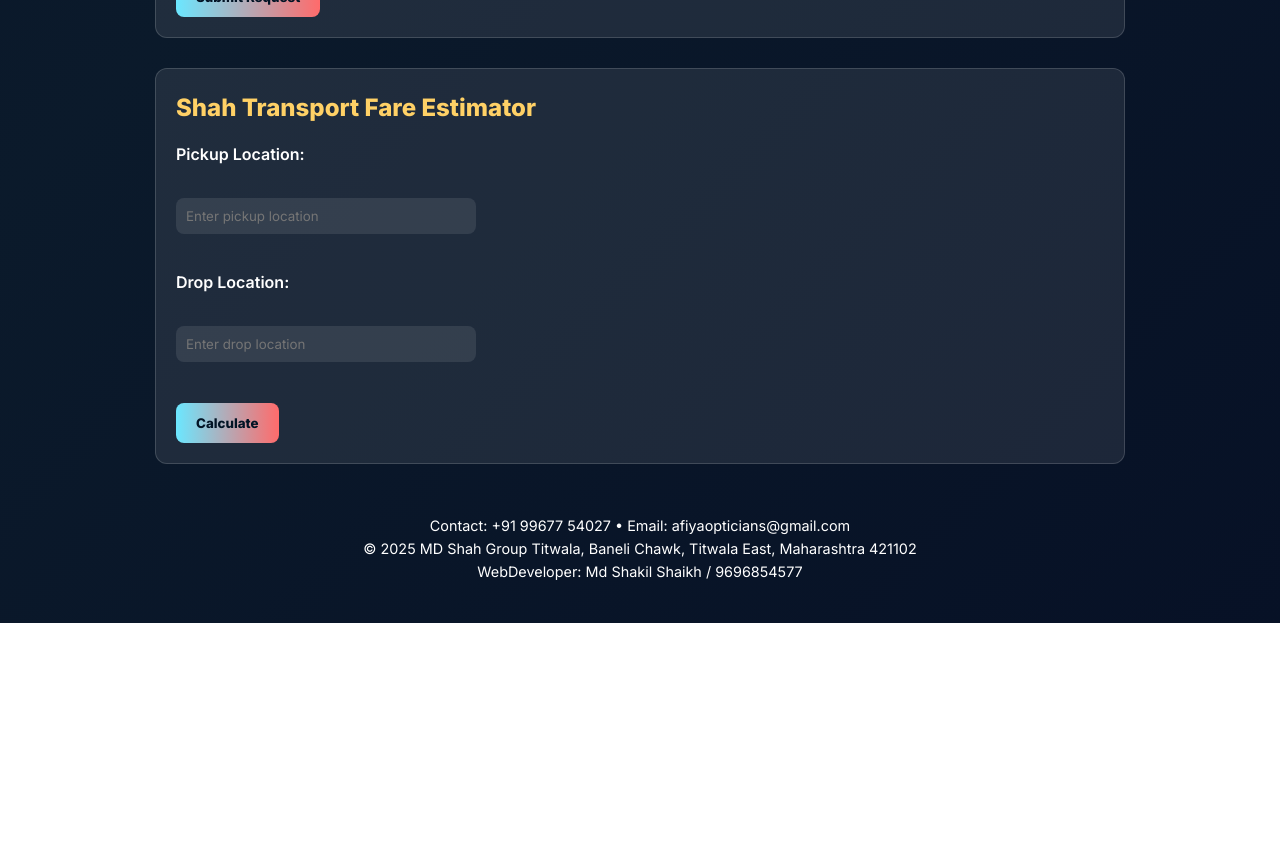
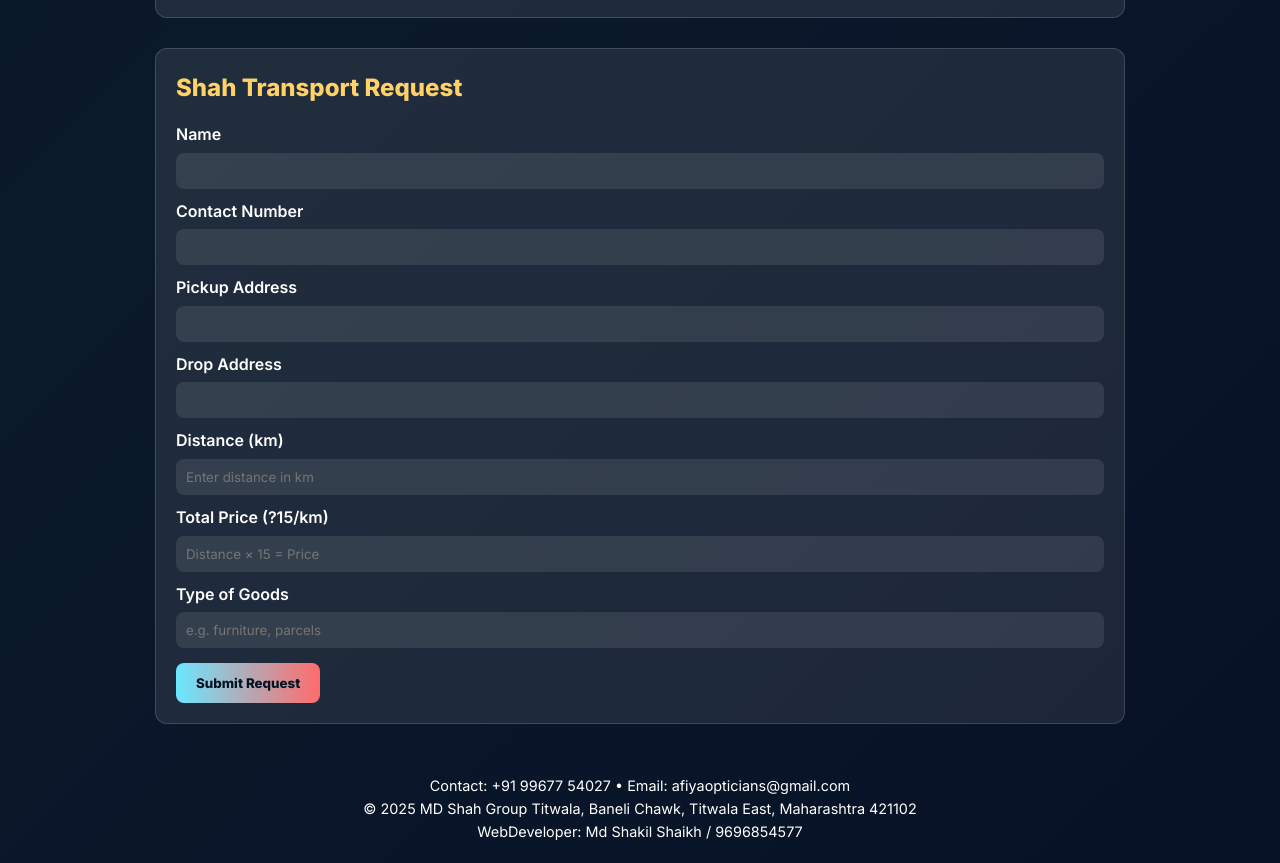
Before and after one commit to mdshakeel9696-commits/Md-Shah-Group, a plain HTML site: page index.html in a window 1280 px wide. Shown: the part 1505-2368 px from the top of the page. Before the commit the page ends 2128 px from the top, so only its background shows below. Drawn offline with Linux system fonts and the light colour scheme; some packages are replaced by stand-ins of ours.

Commit message:
Update index.html

```diff
--- a/index.html
+++ b/index.html
@@ -100,51 +100,25 @@
   </section>
 
   <section class="section">
-   <title>Shah Transport Fare Calculator</title>
-  <script src="https://maps.googleapis.com/maps/api/js?key=YOUR_API_KEY&libraries=places"></script>
-  <script>
-    function calculateDistance() {
-      const pickup = document.getElementById("pickup").value;
-      const drop = document.getElementById("drop").value;
-      const ratePerKm = 45;
-
-      const service = new google.maps.DistanceMatrixService();
-      service.getDistanceMatrix(
-        {
-          origins: [pickup],
-          destinations: [drop],
-          travelMode: 'DRIVING',
-          unitSystem: google.maps.UnitSystem.METRIC
-        },
-        function (response, status) {
-          if (status === 'OK') {
-            const distanceText = response.rows[0].elements[0].distance.text;
-            const distanceValue = response.rows[0].elements[0].distance.value / 1000; // in km
-            const price = distanceValue * ratePerKm;
-
-            document.getElementById("distance").innerText = "Distance: " + distanceText;
-            document.getElementById("price").innerText = "Price: ₹" + price.toFixed(2);
-          } else {
-            alert("Error: " + status);
-          }
-        }
-      );
-    }
-  </script>
-</head>
-<body style="font-family:sans-serif; padding:20px;">
-  <h2>Shah Transport Fare Estimator</h2>
-
-  <label>Pickup Location:</label><br>
-  <input id="pickup" type="text" placeholder="Enter pickup location" style="width:300px;"><br><br>
-
-  <label>Drop Location:</label><br>
-  <input id="drop" type="text" placeholder="Enter drop location" style="width:300px;"><br><br>
-
-  <button onclick="calculateDistance()">Calculate</button>
-
-  <h3 id="distance"></h3>
-  <h3 id="price"></h3>
+  <h2>Shah Transport Request</h2>
+    <form action="mailto:afiyaopticians@gmail.com" method="post" enctype="text/plain">
+      <label>Name</label>
+      <input type="text" name="name" required>
+      <label>Contact Number</label>
+      <input type="text" name="contact" required>
+      <label>Pickup Address</label>
+      <input type="text" name="pickup" required>
+      <label>Drop Address</label>
+      <input type="text" name="drop" required>
+      <label>Distance (km)</label>
+      <input type="text" name="distance" placeholder="Enter distance in km" required>
+      <label>Total Price (?15/km)</label>
+      <input type="text" name="price" placeholder="Distance × 15 = Price" required>
+      <label>Type of Goods</label>
+      <input type="text" name="goods" placeholder="e.g. furniture, parcels">
+      <button type="submit">Submit Request</button>
+    </form>
+  </section>
 
 </main>
 
```
